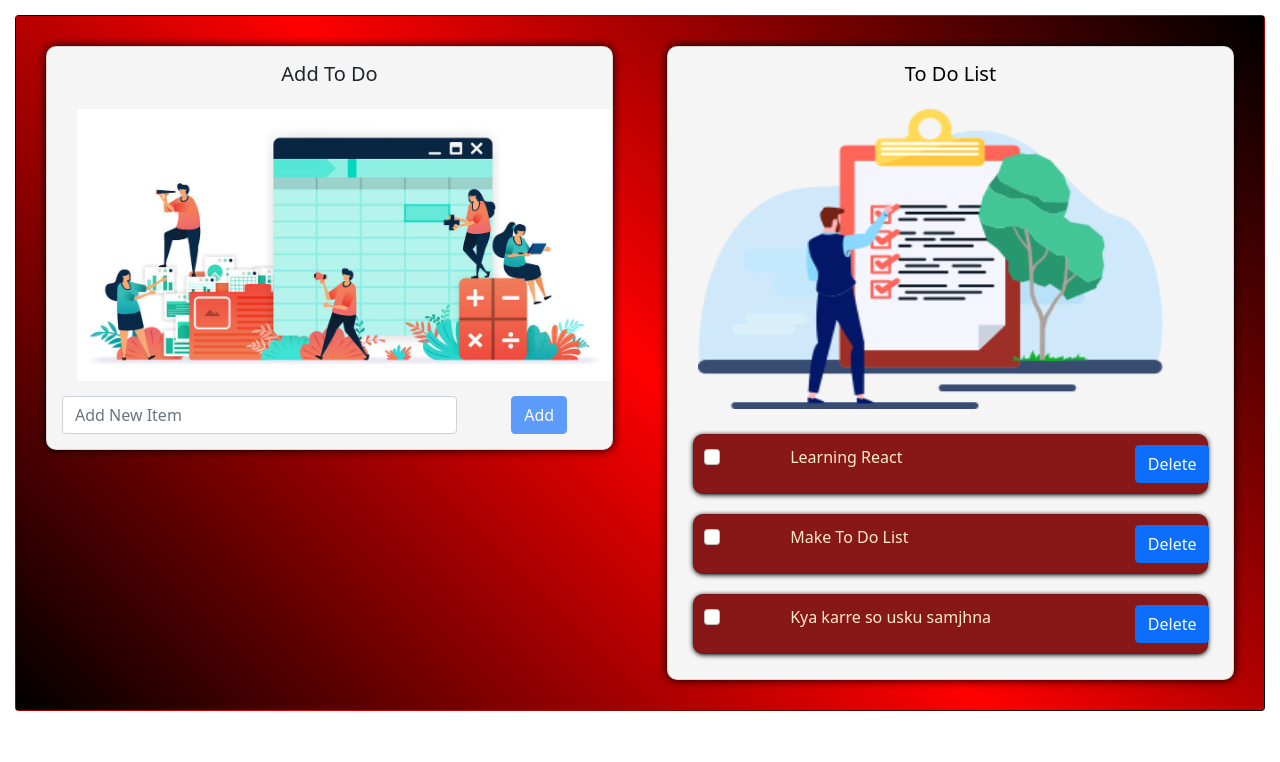
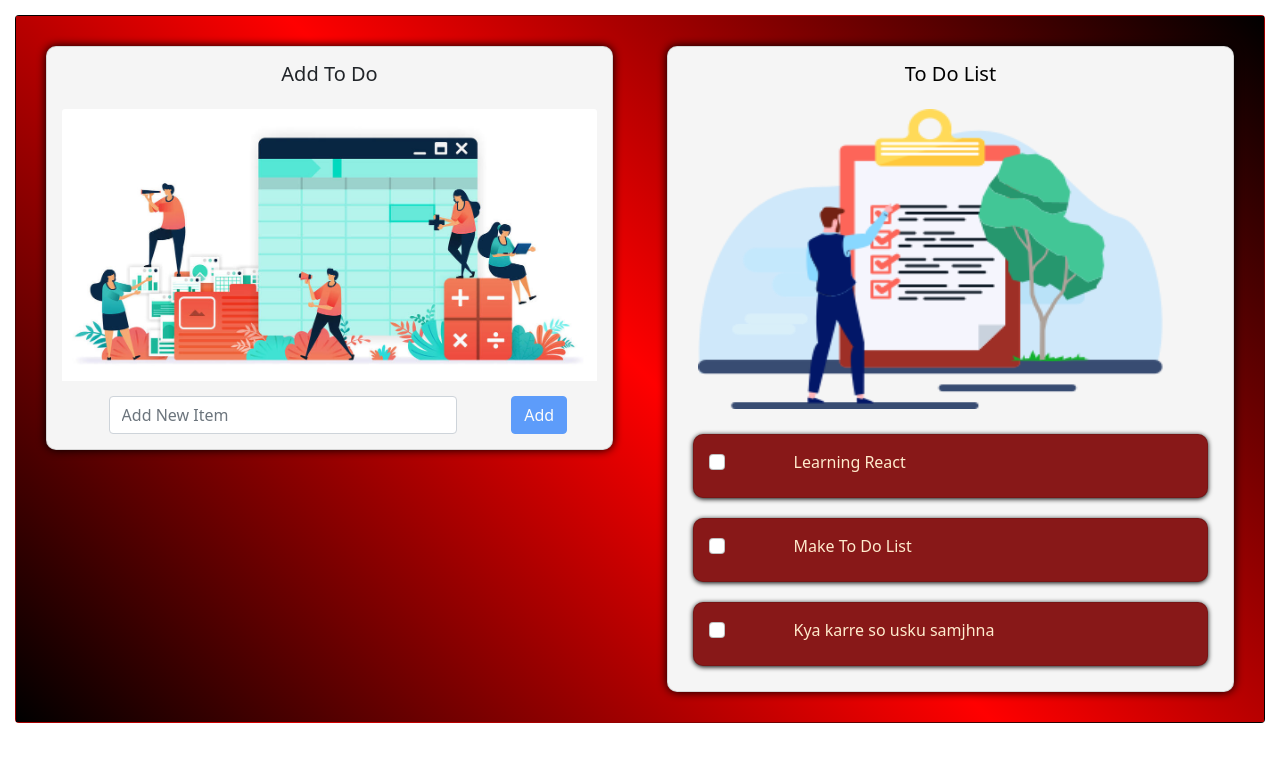
Before and after one commit to Sufyan111/card, a React (Create React App) app: page / in a window 1280 px wide. Shown: the top 762 px of the page. Built offline with nearby package versions, Linux system fonts and the light colour scheme.

Commit message:
to do list

```diff
--- a/src/components/To Do List/AddToDo.jsx
+++ b/src/components/To Do List/AddToDo.jsx
@@ -1,5 +1,5 @@
 import React, { useState } from "react";
-import { Card, Form, Button, Row, Col, CardImg } from "react-bootstrap";
+import { Card, Form, Button, Row, Col } from "react-bootstrap";
 
 export const AddToDo = ({ handleAdd }) => {
   const [newTodo, setNewTodo] = useState("");
@@ -9,15 +9,17 @@ export const AddToDo = ({ handleAdd }) => {
       <Card.Title>Add To Do</Card.Title>
       <Card.Img variant="top" src="./images/addTodo.jpg" className="addimg"/>
       <Row>
-        <Col md={9}>
+        <Col></Col>
+        <Col md={8}>
           <Form.Control
             type="text"
             placeholder="Add New Item"
             value={newTodo}
             onChange={(e) => setNewTodo(e.target.value)}
+            className="input"
           />
         </Col>
-        <Col>
+        <Col md={3}>
           <Button
             disabled={newTodo === ""}
             onClick={() => {
--- a/src/components/To Do List/ToDoItem.jsx
+++ b/src/components/To Do List/ToDoItem.jsx
@@ -13,14 +13,14 @@ export const ToDoItem = ({ item, handleDel }) => {
         </Col>
         <Col md={8}>
           <Form.Label className="label">
-            {check ? <del>{item}</del> :  item }
+            {check ? <del>{item}</del> : item}
           </Form.Label>
         </Col>
         <Col md={2}>
-          <Button onClick={()=>handleDel(item)}>Delete</Button>
+          <Button onClick={() => handleDel(item)} className="delbtn">
+            <img src="./images/delete.png" alt="" className="delicon" />
+          </Button>
         </Col>
-
-
       </Row>
     </Card>
   );
--- a/src/components/To Do List/ToDoList.jsx
+++ b/src/components/To Do List/ToDoList.jsx
@@ -12,7 +12,6 @@ export const ToDoList = ( {todoitems, handleDel} )=>{
          {todoitems.map((item)=>(
              <ToDoItem item={item} handleDel={handleDel}/>
          ))}
-
             </Card>
     )
 }
--- a/src/components/To Do List/ToDoStyle.css
+++ b/src/components/To Do List/ToDoStyle.css
@@ -2,7 +2,7 @@
     /* background-color: #4C4C6D !important; */
     margin: 15px;
     padding: 15px;
-    background-image: linear-gradient(45deg,black, red, black );
+    background-image: linear-gradient(45deg, black, red, black);
 }
 
 .todolist {
@@ -28,26 +28,45 @@
 .todoitem {
     background-color: rgb(136, 24, 24) !important;
     margin: 10px;
-    padding: 10px;
+    padding: 15px;
     border-radius: 10px !important;
     box-shadow: 0 1px 5px black;
+    transition: 0.2s;
+}
+
+.todoitem:hover {
+    box-shadow: 0 3px 5px black;
+    transform: scale(1.002);
 
 }
 
-.cardtitle{
+.cardtitle {
     color: black;
     text-align: center;
 }
 
 
-.listimg{
-    width:250px;
+.listimg {
+    width: 250px;
     height: 300px;
     margin: 15px;
 }
 
-.addimg{
-    /* width: 280px;
-    height: 280px; */
-    margin: 15px !important;
+.addimg {
+    margin: 15px 0px 15px !important;
 }
+
+.delbtn {
+    display: none !important;
+
+}
+
+
+.todoitem:hover .delbtn {
+    display: block !important;
+}
+
+.delicon{
+    width: 18px;
+    height: 18px;
+}
```
Also changed, not shown: public/images/delete.png (added).
